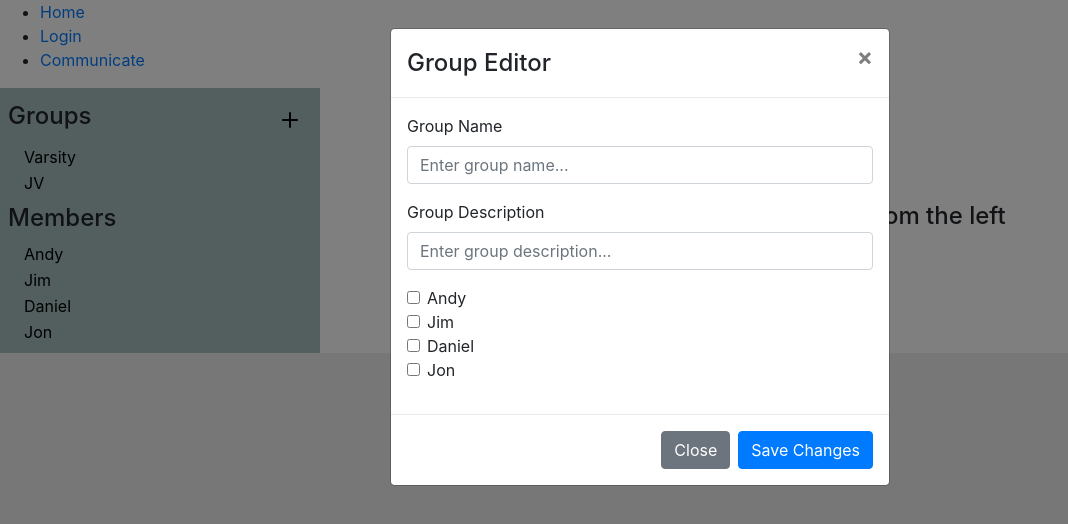
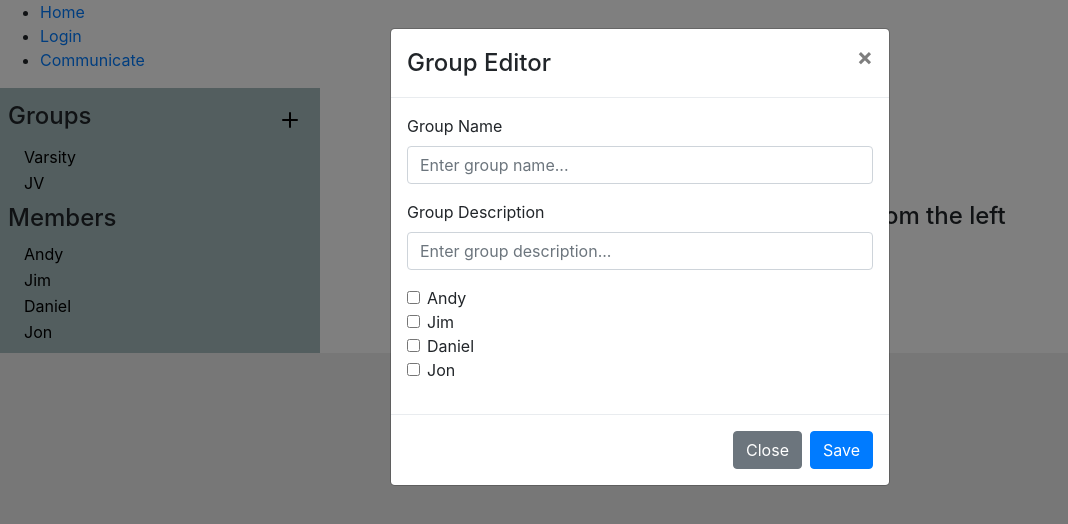
Before and after one commit to andyplank/gametime-frontend, a React app: page /#/comm in a window 1280 px wide. Both pictures are taken after a click on the button 290 px from the left and 120 px from the top of the page. Shown: the top 524 px of the page, without its empty margins (0-1068 px from the left). Built offline with nearby package versions, Linux system fonts and the light colour scheme.

Commit message:
Added user feedback on group editor

```diff
--- a/src/components/Communication/GroupEditor.jsx
+++ b/src/components/Communication/GroupEditor.jsx
@@ -1,8 +1,10 @@
-import React from 'react';
+import React, { useState, useEffect } from 'react';
 import PropTypes, { object } from 'prop-types';
 import Modal from 'react-bootstrap/Modal';
 import Button from 'react-bootstrap/Button';
 import Form from 'react-bootstrap/Form';
+import Alert from 'react-bootstrap/Alert';
+
 
 import './Communication.scss';
 
@@ -10,6 +12,27 @@ const GroupEditor = (props) => {
   const {
     editing, editorVis, setEditorVis, members,
   } = props;
+
+  const simulateNetworkRequest = () => new Promise((resolve) => setTimeout(resolve, 2000));
+
+  const [showAlert, setShowAlert] = useState(false);
+  const [alertType] = useState('danger');
+  const [alertMsg] = useState('Error: Something went wrong');
+
+  const [isLoading, setLoading] = useState(false);
+  useEffect(() => {
+    if (isLoading) {
+      simulateNetworkRequest().then(() => {
+        setLoading(false);
+      });
+    }
+  }, [isLoading]);
+
+  const handleClick = () => {
+    setLoading(true);
+    setShowAlert(true);
+  };
+
 
   return (
     <div>
@@ -20,6 +43,7 @@ const GroupEditor = (props) => {
         <Form>
 
           <Modal.Body>
+
             <Form.Group controlId="formGroupName">
               <Form.Label>Group Name</Form.Label>
               <Form.Control type="text" placeholder="Enter group name..." value={editing.name} />
@@ -41,14 +65,32 @@ const GroupEditor = (props) => {
               ))}
             </Form.Group>
 
+            <Alert
+              variant={alertType}
+              show={showAlert}
+              dismissible
+              onClose={() => setShowAlert(false)}
+            >
+              {alertMsg}
+            </Alert>
+
           </Modal.Body>
+
           <Modal.Footer>
-            <Button variant="secondary" onClick={() => setEditorVis(false)}>
+            <Button
+              variant="secondary"
+              onClick={() => setEditorVis(false)}
+            >
               Close
             </Button>
-            <Button variant="primary" onClick={() => setEditorVis(false)}>
-              Save Changes
+            <Button
+              variant="primary"
+              disabled={isLoading}
+              onClick={!isLoading ? handleClick : null}
+            >
+              {isLoading ? 'Saving…' : 'Save'}
             </Button>
+
           </Modal.Footer>
         </Form>
 
```
